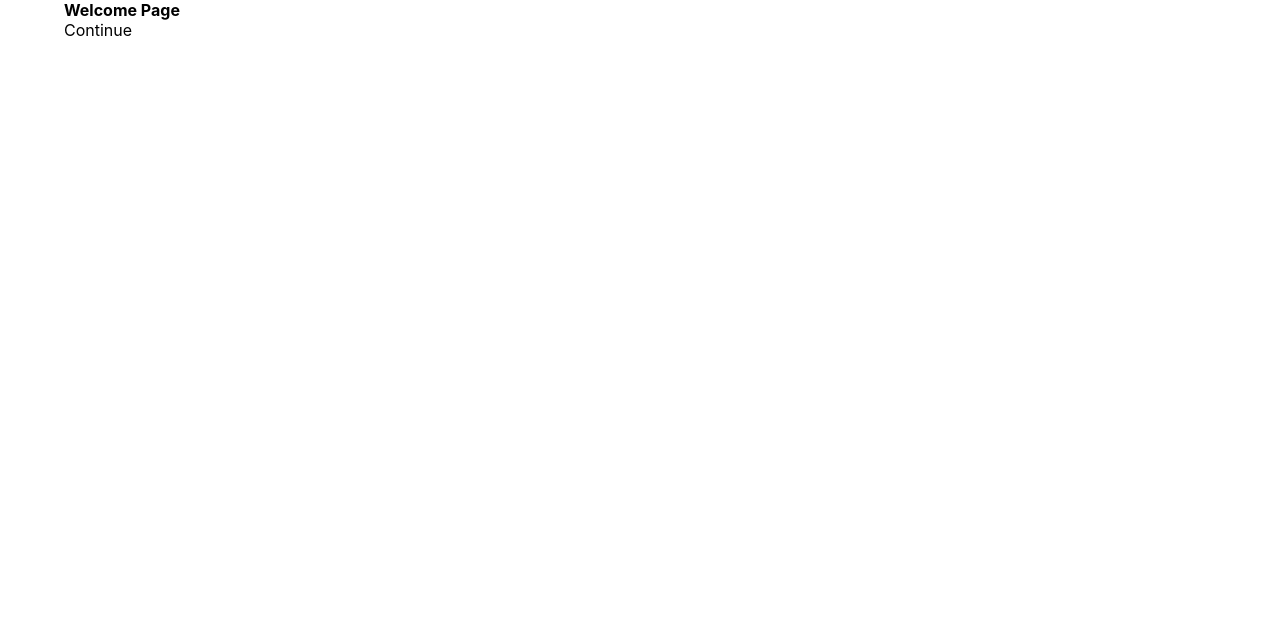
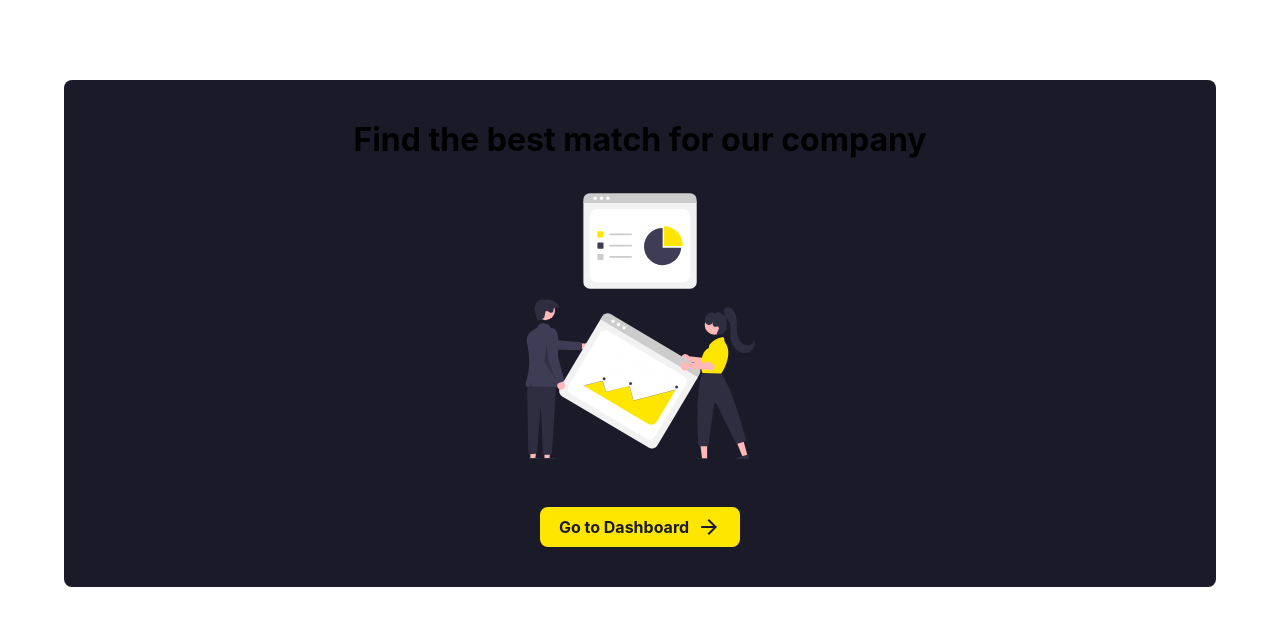
Before and after one commit to guidari/ey-analytics, a Next.js app: page / in a window 1280 px wide. Shown: the top 626 px of the page. Built offline with nearby package versions, Linux system fonts and the light colour scheme.

Commit message:
Ey analytics MVP done

```diff
--- a/src/components/Header.tsx
+++ b/src/components/Header.tsx
@@ -51,7 +51,7 @@ export default function Header() {
           src="/images/user.jpg"
           width={48}
           height={48}
-          style={{ borderRadius: "50px" }}
+          style={{ borderRadius: "100%" }}
         />
       </Box>
     </Box>
--- a/src/components/users/RegisteredUsers.tsx
+++ b/src/components/users/RegisteredUsers.tsx
@@ -85,6 +85,12 @@ export default function RegisteredUsers({ onRowClick }: any) {
               "& .MuiDataGrid-cell:hover": {
                 color: "var(--yellow-1)",
               },
+              "& .MuiTablePagination-displayedRows": {
+                color: "var(--white)",
+              },
+              "& .MuiSvgIcon-root": {
+                fill: "var(--white)",
+              },
             }}
             // getRowId={(row: any) => row.id}
             rows={rows}
--- /dev/null
+++ b/src/pages/_document.tsx
@@ -0,0 +1,30 @@
+import Document, { Html, Head, Main, NextScript } from "next/document";
+
+export default class MyDocument extends Document {
+  render() {
+    return (
+      <Html lang="en">
+        <Head>
+          <link rel="preconnect" href="https://fonts.gstatic.com" />
+          <link
+            rel="shortcut icon"
+            href="./images/ey-white-logo.png"
+            type="image/x-icon"
+          />
+          <link
+            href="https://fonts.googleapis.com/css2?family=Roboto:wght@400;700;900&display=swap"
+            rel="stylesheet"
+          />
+          <meta
+            httpEquiv="Content-Security-Policy"
+            content="upgrade-insecure-requests"
+          />
+        </Head>
+        <body>
+          <Main />
+          <NextScript />
+        </body>
+      </Html>
+    );
+  }
+}
--- a/src/pages/index.tsx
+++ b/src/pages/index.tsx
@@ -1,14 +1,59 @@
-import { Box, Container, Grid } from "@mui/material";
-import Menu from "../components/menu";
-import Header from "../components/Header";
+import { Box, Container } from "@mui/material";
+
 import Link from "next/link";
+import Image from "next/image";
+import ArrowForwardIcon from "@mui/icons-material/ArrowForward";
 
 const Home = () => {
   return (
     <Container>
-      <Box>
-        <h4>Welcome Page</h4>
-        <Link href="dashboard">Continue</Link>
+      <Box
+        sx={{
+          display: "flex",
+          flexDirection: "column",
+          alignItems: "center",
+          marginTop: 10,
+          backgroundColor: "var(--gray-700)",
+          padding: 5,
+          borderRadius: 2,
+        }}
+      >
+        <h1 style={{ textAlign: "center" }}>
+          Find the best match for our company
+        </h1>
+        <Image
+          src="/images/undraw_analytics.svg"
+          width={300}
+          height={300}
+          style={{ marginTop: 20, marginBottom: 20 }}
+        />
+
+        <Box
+          sx={{
+            marginTop: 6,
+          }}
+        >
+          <Link href="/dashboard">
+            <Box
+              sx={{
+                display: "flex",
+                gap: 1,
+                alignItems: "center",
+                justifyContent: "center",
+                backgroundColor: "var(--yellow-1)",
+                color: "var(--gray-700)",
+                paddingY: 1,
+                width: 200,
+                borderRadius: 2,
+                fontWeight: "bold",
+                cursor: "pointer",
+              }}
+            >
+              <span>Go to Dashboard</span>
+              <ArrowForwardIcon />
+            </Box>
+          </Link>
+        </Box>
       </Box>
     </Container>
   );
```
Also changed, not shown: src/pages/users/userInfo.tsx (+16 -4 lines), public/images/undraw_analytics.svg (added).
